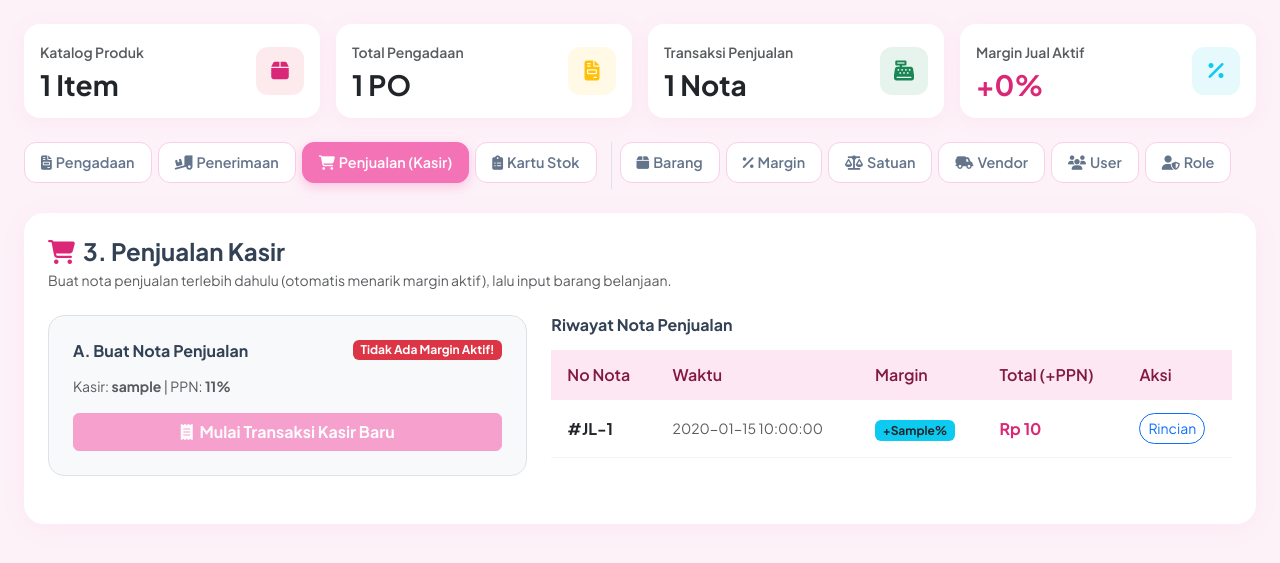
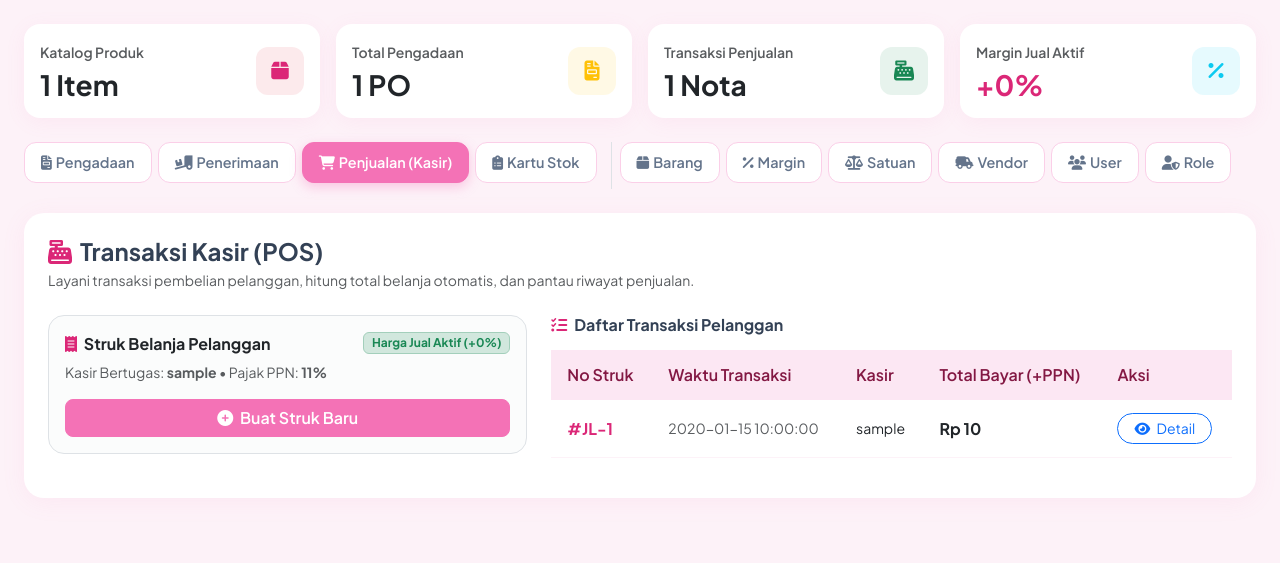
Before and after one commit to rraaqoh07/project-pbd, a PHP site: page /penjualan.php in a window 1280 px wide. Shown: the part 81-644 px from the top of the page. Run offline with PHP 8.4, Linux system fonts and the light colour scheme; the visitor is signed in with stand-in values (Sample User, id 1); tables that the repository leaves empty or names only in its code hold one stand-in row (values such as "Sample post").

Commit message:
Perbaikan bahasa tampilan kasir pada penjualan.php

```diff
--- a/penjualan.php
+++ b/penjualan.php
@@ -2,155 +2,183 @@
 include 'koneksi.php';
 include 'header.php';
 
-$message = ""; $msg_type = "";
-$active_jl = isset($_GET['id']) ? intval($_GET['id']) : 0;
+$pesan = "";
+$tipe_pesan = "success";
 
-$margin_aktif = mysqli_fetch_assoc(mysqli_query($conn, "SELECT * FROM margin_penjualan WHERE status = 1 ORDER BY idmargin_penjualan DESC LIMIT 1"));
-
-// 1. Insert Header Penjualan (Tarik 1 Margin Aktif, Subtotal=0, Total=0, Tanpa Status)
+// 1. Buat Struk Baru (Memanggil SP sp_buat_penjualan)
 if ($_SERVER['REQUEST_METHOD'] == 'POST' && isset($_POST['btn_buat_nota'])) {
     $iduser = $_SESSION['iduser'];
-    if (mysqli_query($conn, "CALL sp_buat_penjualan($iduser, @new_jl)")) {
-        $row = mysqli_fetch_assoc(mysqli_query($conn, "SELECT @new_jl AS id"));
-        header("Location: penjualan.php?id={$row['id']}");
+    mysqli_query($conn, "CALL sp_buat_penjualan($iduser, @new_id_jl)");
+    $res = mysqli_query($conn, "SELECT @new_id_jl AS id_baru");
+    $row = mysqli_fetch_assoc($res);
+    $id_baru = $row['id_baru'];
+    header("Location: penjualan.php?idnota=" . $id_baru);
     exit;
+}
+
+// 2. Tambah Produk ke Struk (Memanggil SP sp_tambah_detail_penjualan)
+if ($_SERVER['REQUEST_METHOD'] == 'POST' && isset($_POST['btn_tambah_item'])) {
+    $idpenjualan = (int)$_POST['idpenjualan'];
+    $idbarang    = (int)$_POST['idbarang'];
+    $jumlah      = (int)$_POST['jumlah'];
+
+    // Cek stok tersedia sebelum dijual
+    $cek_stok = mysqli_fetch_assoc(mysqli_query($conn, "SELECT stok_tersedia FROM v_katalog_barang WHERE idbarang = $idbarang"))['stok_tersedia'] ?? 0;
+
+    if ($jumlah > $cek_stok) {
+        $pesan = "Stok tidak mencukupi! Sisa stok tersedia saat ini hanya $cek_stok unit.";
+        $tipe_pesan = "danger";
     } else {
-        $message = "Gagal membuat nota: " . mysqli_error($conn);
-        $msg_type = "danger";
+        if (mysqli_query($conn, "CALL sp_tambah_detail_penjualan($idpenjualan, $idbarang, $jumlah)")) {
+            $pesan = "Produk berhasil ditambahkan ke struk belanja!";
+        } else {
+            $pesan = "Gagal menambahkan produk: " . mysqli_error($conn);
+            $tipe_pesan = "danger";
+        }
     }
 }
 
-// 2. Tambah Detail Penjualan (Trigger otomatis update total penjualan & potong kartu stok)
-if ($_SERVER['REQUEST_METHOD'] == 'POST' && isset($_POST['btn_tambah_jual'])) {
-    $idpenjualan = intval($_POST['idpenjualan']);
-    $idbarang    = intval($_POST['idbarang']);
-    $jumlah      = intval($_POST['jumlah']);
-
-    $sql = "CALL sp_tambah_detail_penjualan($idpenjualan, $idbarang, $jumlah)";
-    if (mysqli_query($conn, $sql)) {
-        while (mysqli_more_results($conn) && mysqli_next_result($conn)) {;}
-        $message = "Produk ditambahkan ke keranjang! Total nota & Kartu Stok otomatis terupdate.";
-        $msg_type = "success";
-        $active_jl = $idpenjualan;
-    } else {
-        $message = "Gagal: " . mysqli_error($conn);
-        $msg_type = "danger";
-    }
-}
-
-$jl_header = null;
-if ($active_jl > 0) {
-    $jl_header = mysqli_fetch_assoc(mysqli_query($conn, "SELECT p.*, m.persen FROM penjualan p JOIN margin_penjualan m ON p.idmargin_penjualan = m.idmargin_penjualan WHERE p.idpenjualan = $active_jl"));
-}
+$active_id = isset($_GET['idnota']) ? (int)$_GET['idnota'] : 0;
 ?>
 
-<h4 class="fw-bold mb-1"><i class="fa-solid fa-cart-shopping text-pink-pastel me-2"></i>3. Penjualan Kasir</h4>
-<p class="text-muted small mb-4">Buat nota penjualan terlebih dahulu (otomatis menarik margin aktif), lalu input barang belanjaan.</p>
+<h4 class="fw-bold mb-1"><i class="fa-solid fa-cash-register text-pink-pastel me-2"></i>Transaksi Kasir (POS)</h4>
+<p class="text-muted small mb-4">Layani transaksi pembelian pelanggan, hitung total belanja otomatis, dan pantau riwayat penjualan.</p>
 
-<?php if ($message): ?>
-    <div class="alert alert-<?= $msg_type ?> alert-dismissible fade show"><?= $message ?><button type="button" class="btn-close" data-bs-dismiss="alert"></button></div>
+<?php if (!empty($pesan)): ?>
+    <div class="alert alert-<?= $tipe_pesan ?> alert-dismissible fade show rounded-3 small">
+        <i class="fa-solid <?= $tipe_pesan == 'success' ? 'fa-circle-check' : 'fa-circle-exclamation' ?> me-1"></i> <?= $pesan ?>
+        <button type="button" class="btn-close" data-bs-dismiss="alert"></button>
+    </div>
 <?php endif; ?>
 
 <div class="row g-4">
-    <div class="col-md-5">
-        <div class="bg-light p-4 rounded-4 border mb-4">
-            <div class="d-flex justify-content-between align-items-center mb-3">
-                <h6 class="fw-bold mb-0">A. Buat Nota Penjualan</h6>
-                <?php if ($margin_aktif): ?>
-                    <span class="badge bg-success-subtle text-success border border-success">Margin Aktif: +<?= $margin_aktif['persen'] ?>%</span>
-                <?php else: ?>
-                    <span class="badge bg-danger">Tidak Ada Margin Aktif!</span>
-                <?php endif; ?>
+    <!-- KOLOM KIRI: STRUK BELANJA PELANGGAN -->
+    <div class="col-lg-5">
+        <div class="card border rounded-4 p-3 mb-3 bg-light bg-opacity-50">
+            <div class="d-flex justify-content-between align-items-center mb-2">
+                <h6 class="fw-bold mb-0"><i class="fa-solid fa-receipt text-pink-pastel me-1"></i> Struk Belanja Pelanggan</h6>
+                <span class="badge bg-success-subtle text-success border border-success-subtle">Harga Jual Aktif (+<?= $margin_aktif ?>%)</span>
             </div>
-            <form method="POST" action="penjualan.php">
-                <p class="small text-muted mb-3">Kasir: <strong><?= htmlspecialchars($_SESSION['username']) ?></strong> | PPN: <strong>11%</strong></p>
-                <button type="submit" name="btn_buat_nota" class="btn btn-primary w-100 fw-bold" <?= !$margin_aktif ? 'disabled' : '' ?>>
-                    <i class="fa-solid fa-receipt me-1"></i> Mulai Transaksi Kasir Baru
+            <p class="small text-muted mb-3">Kasir Bertugas: <strong><?= htmlspecialchars($_SESSION['username']) ?></strong> &bull; Pajak PPN: <strong>11%</strong></p>
+            <form method="POST">
+                <button type="submit" name="btn_buat_nota" class="btn btn-primary w-100 fw-semibold rounded-3">
+                    <i class="fa-solid fa-plus-circle me-1"></i> Buat Struk Baru
                 </button>
             </form>
         </div>
 
-        <?php if ($jl_header): ?>
-        <div class="p-4 rounded-4 border border-2" style="border-color: #f472b6 !important; background: #fff;">
-            <h6 class="fw-bold text-pink-pastel mb-3">B. Input Barang Belanja (#JL-<?= $jl_header['idpenjualan'] ?>)</h6>
-            <form method="POST" action="penjualan.php?id=<?= $jl_header['idpenjualan'] ?>">
-                <input type="hidden" name="idpenjualan" value="<?= $jl_header['idpenjualan'] ?>">
-                <div class="mb-3">
-                    <label class="form-label small fw-bold">Pilih Barang (Harga Sudah +Margin <?= $jl_header['persen'] ?>%)</label>
-                    <select name="idbarang" class="form-select" required>
-                        <option value="">-- Pilih Produk --</option>
+        <?php if ($active_id > 0):
+            $nota_aktif = mysqli_fetch_assoc(mysqli_query($conn, "SELECT * FROM penjualan WHERE idpenjualan = $active_id"));
+        ?>
+        <div class="card border-2 border-pink rounded-4 p-3 shadow-sm" style="border-color: #f472b6 !important;">
+            <div class="d-flex justify-content-between align-items-center mb-3">
+                <h6 class="fw-bold text-pink-pastel mb-0">Pilih Produk Belanjaan (Struk #JL-<?= $active_id ?>)</h6>
+                <a href="penjualan.php" class="btn btn-sm btn-success rounded-pill px-3 fw-semibold">
+                    <i class="fa-solid fa-check me-1"></i> Selesai Bayar
+                </a>
+            </div>
+
+            <form method="POST">
+                <input type="hidden" name="idpenjualan" value="<?= $active_id ?>">
+                <div class="mb-2">
+                    <label class="form-label small fw-semibold">Nama Produk</label>
+                    <select name="idbarang" class="form-select rounded-3" required>
+                        <option value="">-- Pilih Produk yang Dibeli --</option>
                         <?php
-                        $b = mysqli_query($conn, "SELECT * FROM v_katalog_barang WHERE status = 1 AND stok_tersedia > 0");
-                        while ($rb = mysqli_fetch_assoc($b)):
+                        $q_brg = mysqli_query($conn, "SELECT * FROM v_katalog_barang WHERE status = 1 AND stok_tersedia > 0 ORDER BY nama_barang ASC");
+                        while ($b = mysqli_fetch_assoc($q_brg)):
                         ?>
-                            <option value="<?= $rb['idbarang'] ?>">
-                                <?= $rb['nama_barang'] ?> — Rp <?= number_format($rb['harga_jual'], 0, ',', '.') ?> (Stok: <?= $rb['stok_tersedia'] ?>)
+                        <option value="<?= $b['idbarang'] ?>">
+                            <?= $b['nama_barang'] ?> - Rp <?= number_format($b['harga_jual'], 0, ',', '.') ?> (Stok: <?= $b['stok_tersedia'] ?> <?= $b['nama_satuan'] ?>)
                         </option>
                         <?php endwhile; ?>
                     </select>
                 </div>
                 <div class="mb-3">
-                    <label class="form-label small fw-bold">Jumlah Beli (Qty)</label>
-                    <input type="number" name="jumlah" class="form-control" value="1" min="1" required>
+                    <label class="form-label small fw-semibold">Jumlah Beli</label>
+                    <input type="number" name="jumlah" class="form-control rounded-3" min="1" value="1" required>
                 </div>
-                <button type="submit" name="btn_tambah_jual" class="btn btn-primary w-100 fw-bold">
-                    <i class="fa-solid fa-plus me-1"></i> Tambah ke Nota
+                <button type="submit" name="btn_tambah_item" class="btn btn-primary w-100 fw-semibold rounded-3">
+                    <i class="fa-solid fa-cart-plus me-1"></i> Tambahkan ke Struk
                 </button>
             </form>
+
+            <!-- Daftar Item di Struk Aktif -->
+            <hr class="my-3">
+            <h6 class="small fw-bold text-muted mb-2">Rincian Belanja Struk #JL-<?= $active_id ?>:</h6>
+            <div class="table-responsive">
+                <table class="table table-sm small mb-2">
+                    <thead>
+                        <tr>
+                            <th>Produk</th>
+                            <th>Qty</th>
+                            <th class="text-end">Subtotal</th>
+                        </tr>
+                    </thead>
+                    <tbody>
+                        <?php
+                        $q_det = mysqli_query($conn, "SELECT dp.*, b.nama FROM detail_penjualan dp JOIN barang b ON dp.idbarang = b.idbarang WHERE dp.penjualan_idpenjualan = $active_id");
+                        while ($d = mysqli_fetch_assoc($q_det)):
+                        ?>
+                        <tr>
+                            <td><?= $d['nama'] ?> <br><span class="text-muted">@Rp <?= number_format($d['harga_satuan'], 0, ',', '.') ?></span></td>
+                            <td><?= $d['jumlah'] ?></td>
+                            <td class="text-end fw-semibold">Rp <?= number_format($d['subtotal'], 0, ',', '.') ?></td>
+                        </tr>
+                        <?php endwhile; ?>
+                    </tbody>
+                </table>
+            </div>
+            <div class="bg-light p-2 rounded-3 small">
+                <div class="d-flex justify-content-between">
+                    <span>Subtotal Belanja:</span>
+                    <strong>Rp <?= number_format($nota_aktif['subtotal_nilai'] ?? 0, 0, ',', '.') ?></strong>
+                </div>
+                <div class="d-flex justify-content-between text-pink-pastel fs-6 mt-1">
+                    <span class="fw-bold">Total Bayar (+PPN 11%):</span>
+                    <strong class="fw-bold">Rp <?= number_format($nota_aktif['total_nilai'] ?? 0, 0, ',', '.') ?></strong>
+                </div>
+            </div>
         </div>
         <?php endif; ?>
     </div>
 
-    <div class="col-md-7">
-        <?php if ($jl_header): ?>
-        <div class="p-4 rounded-4 border bg-white mb-4">
-            <div class="d-flex justify-content-between align-items-center mb-3">
-                <h6 class="fw-bold mb-0">Keranjang Belanja #JL-<?= $jl_header['idpenjualan'] ?></h6>
-                <a href="penjualan.php" class="btn btn-sm btn-success rounded-pill px-3">Selesai Transaksi</a>
-            </div>
-            <table class="table table-sm align-middle mb-3">
+    <!-- KOLOM KANAN: DAFTAR TRANSAKSI PELANGGAN -->
+    <div class="col-lg-7">
+        <h6 class="fw-bold mb-3"><i class="fa-solid fa-list-check text-pink-pastel me-1"></i> Daftar Transaksi Pelanggan</h6>
+        <div class="table-responsive">
+            <table class="table align-middle">
                 <thead>
-                    <tr><th>Barang</th><th>Harga Jual</th><th>Qty</th><th>Subtotal</th></tr>
+                    <tr>
+                        <th>No Struk</th>
+                        <th>Waktu Transaksi</th>
+                        <th>Kasir</th>
+                        <th>Total Bayar (+PPN)</th>
+                        <th>Aksi</th>
+                    </tr>
                 </thead>
                 <tbody>
                     <?php
-                    $det = mysqli_query($conn, "SELECT dp.*, b.nama FROM detail_penjualan dp JOIN barang b ON dp.idbarang = b.idbarang WHERE dp.penjualan_idpenjualan = {$jl_header['idpenjualan']}");
-                    while ($rd = mysqli_fetch_assoc($det)):
+                    $q_list = mysqli_query($conn, "SELECT p.*, u.username FROM penjualan p JOIN user u ON p.iduser = u.iduser ORDER BY p.idpenjualan DESC");
+                    if (mysqli_num_rows($q_list) == 0):
                     ?>
                         <tr>
-                        <td class="fw-semibold"><?= $rd['nama'] ?></td>
-                        <td>Rp <?= number_format($rd['harga_satuan'], 0, ',', '.') ?></td>
-                        <td><?= $rd['jumlah'] ?></td>
-                        <td class="fw-bold">Rp <?= number_format($rd['subtotal'], 0, ',', '.') ?></td>
+                            <td colspan="5" class="text-center text-muted py-4 small">Belum ada transaksi penjualan hari ini.</td>
                         </tr>
-                    <?php endwhile; ?>
-                </tbody>
-            </table>
-            <div class="bg-light p-3 rounded-3 text-end small">
-                <div>Subtotal: <strong>Rp <?= number_format($jl_header['subtotal_nilai'], 0, ',', '.') ?></strong></div>
-                <div>PPN (<?= $jl_header['ppn'] ?>%): <strong>Rp <?= number_format($jl_header['total_nilai'] - $jl_header['subtotal_nilai'], 0, ',', '.') ?></strong></div>
-                <div class="fs-6 text-pink-pastel mt-1">Total Bayar: <strong>Rp <?= number_format($jl_header['total_nilai'], 0, ',', '.') ?></strong></div>
-            </div>
-        </div>
-        <?php endif; ?>
-
-        <h6 class="fw-bold mb-3">Riwayat Nota Penjualan</h6>
-        <div class="table-responsive">
-            <table class="table align-middle">
-                <thead>
-                    <tr><th>No Nota</th><th>Waktu</th><th>Margin</th><th>Total (+PPN)</th><th>Aksi</th></tr>
-                </thead>
-                <tbody>
                     <?php
-                    $list = mysqli_query($conn, "SELECT p.*, m.persen FROM penjualan p JOIN margin_penjualan m ON p.idmargin_penjualan = m.idmargin_penjualan ORDER BY p.idpenjualan DESC");
-                    while ($rl = mysqli_fetch_assoc($list)):
+                    endif;
+                    while ($row = mysqli_fetch_assoc($q_list)):
                     ?>
                     <tr>
-                        <td class="fw-bold">#JL-<?= $rl['idpenjualan'] ?></td>
-                        <td class="small text-muted"><?= $rl['created_at'] ?></td>
-                        <td><span class="badge bg-info text-dark">+<?= $rl['persen'] ?>%</span></td>
-                        <td class="fw-bold text-pink-pastel">Rp <?= number_format($rl['total_nilai'], 0, ',', '.') ?></td>
-                        <td><a href="penjualan.php?id=<?= $rl['idpenjualan'] ?>" class="btn btn-sm btn-outline-primary rounded-pill">Rincian</a></td>
+                        <td class="fw-bold text-pink-pastel">#JL-<?= $row['idpenjualan'] ?></td>
+                        <td class="small text-muted"><?= $row['created_at'] ?></td>
+                        <td class="small"><?= htmlspecialchars($row['username']) ?></td>
+                        <td class="fw-bold">Rp <?= number_format($row['total_nilai'], 0, ',', '.') ?></td>
+                        <td>
+                            <a href="penjualan.php?idnota=<?= $row['idpenjualan'] ?>" class="btn btn-sm btn-outline-primary rounded-pill px-3">
+                                <i class="fa-solid fa-eye me-1"></i> Detail
+                            </a>
+                        </td>
                     </tr>
                     <?php endwhile; ?>
                 </tbody>
```
Lines whose indentation alone changed are shown as unchanged.
